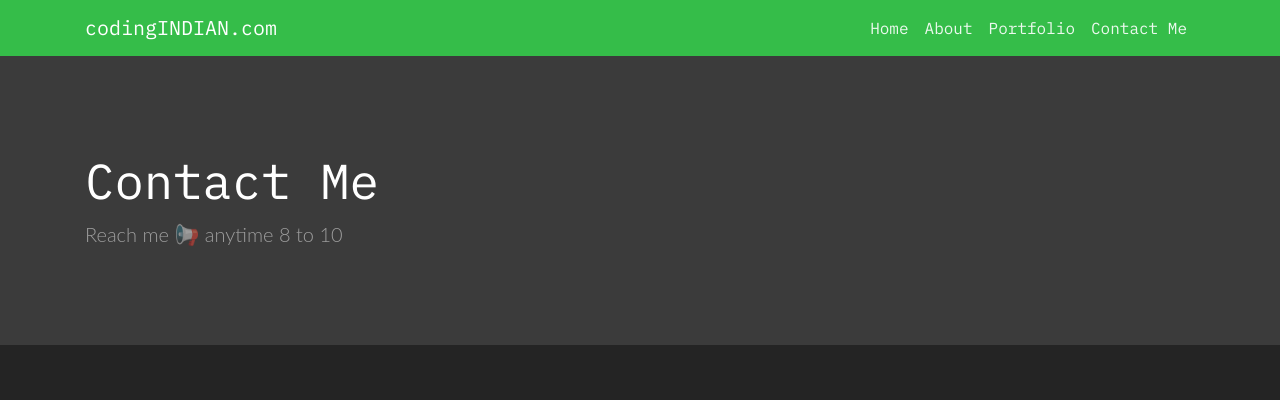
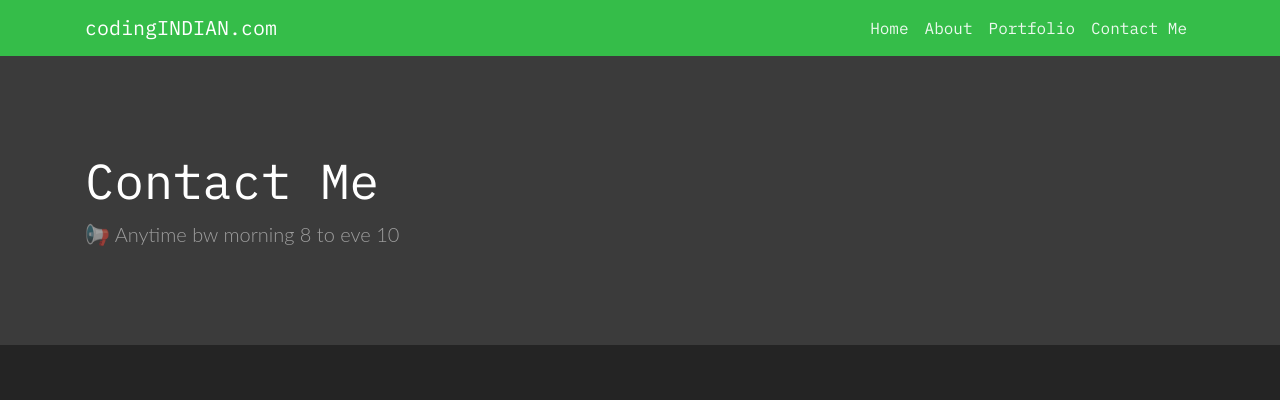
Before and after one commit to sharadcodes/sharadcodes.github.io, a Jekyll site: the page built from contact.md, in a window 1280 px wide. Shown: the top 400 px of the page. Built offline with Jekyll 4.4.1, drawn with Linux system fonts in a browser that asks for light colours; emoji names are drawn with the system emoji font.

```diff
--- a/contact.md
+++ b/contact.md
@@ -1,6 +1,6 @@
 ---
 title: "Contact Me"
-subtitle: "Reach me :loudspeaker: anytime 8 to 10"
+subtitle: ":loudspeaker: Anytime bw morning 8 to eve 10"
 layout: page_with_sidebar
 ---
 
```
